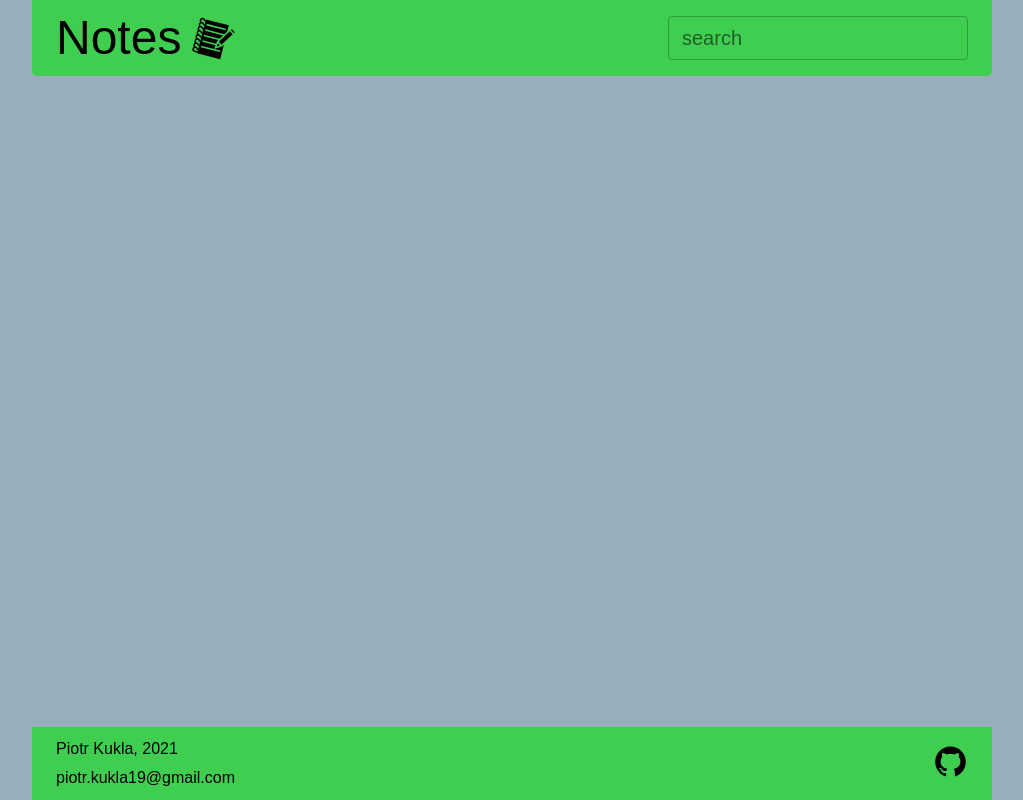
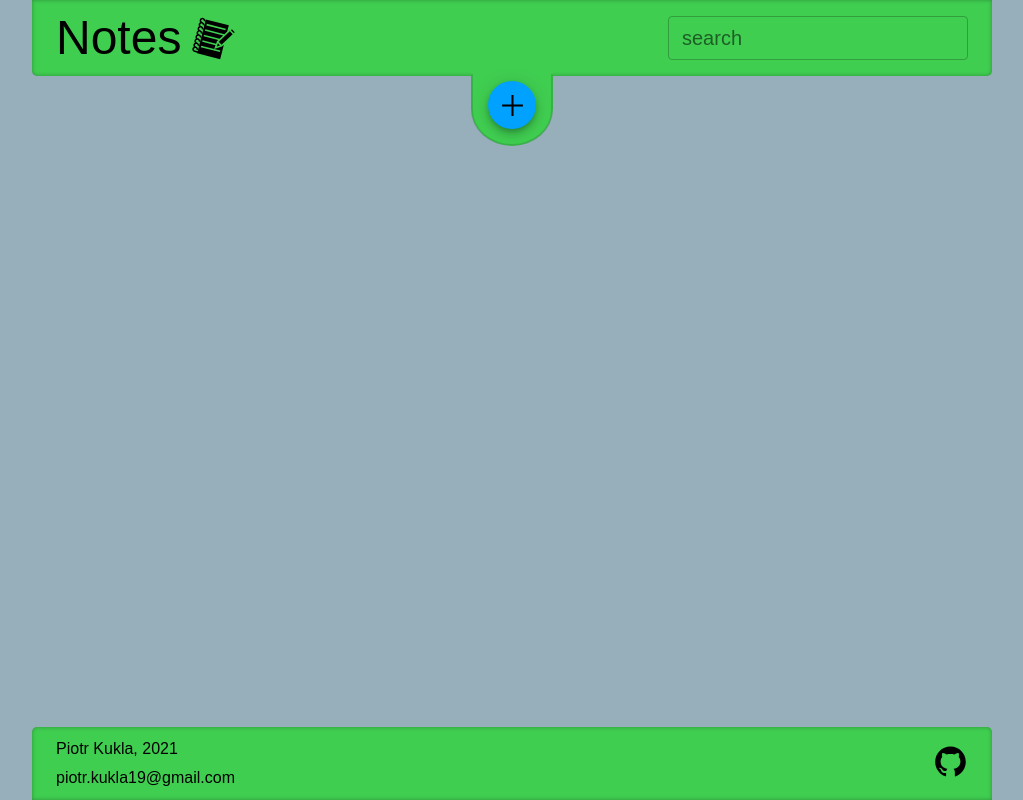
Before and after one commit to piotr-kukla-real/notes-app, a React (Create React App) app: page / in a window 1280 px wide. Shown: the whole page, without its empty margins (128-1151 px from the left). Built offline with nearby package versions, Linux system fonts and the light colour scheme.

Commit message:
Add btn component for add notes open

```diff
--- /dev/null
+++ b/src/components/AddNoteBtn/AddNoteBtnElements.tsx
@@ -0,0 +1,34 @@
+import { Fab } from '@material-ui/core';
+import styled from 'styled-components';
+
+export const BtnContainer = styled.div`
+  position: absolute;
+  top: calc(100% - 6px);
+  left: 50%;
+  transform: translateX(-50%);
+  background: ${({ theme }) => theme.palette.primary.main};
+  border-radius: 0 0 50% 50%;
+`;
+
+export const BtnWrapper = styled.div`
+  margin-top: 4px;
+  padding: 15px;
+  padding-top: 7px;
+  text-align: center;
+  border-radius: 0 0 50% 50%;
+  border: 2px solid hsla(0, 0%, 0%, 0.133);
+  border-top: none;
+`;
+
+export const Btn = styled(Fab)`
+  transition: box-shadow 0.3s;
+
+  &:active {
+    box-shadow: none;
+  }
+
+  svg {
+    width: 25px;
+    height: 25px;
+  }
+`;
--- /dev/null
+++ b/src/components/AddNoteBtn/index.tsx
@@ -0,0 +1,23 @@
+import { GrAdd } from 'react-icons/gr';
+import { useState } from 'react';
+import { BtnContainer, BtnWrapper, Btn } from './AddNoteBtnElements';
+
+const AddNoteBtn: React.FC = () => {
+  const [open, setOpen] = useState(false);
+
+  const handleOpen = () => setOpen(true);
+
+  return (
+    <>
+      <BtnContainer>
+        <BtnWrapper>
+          <Btn onClick={handleOpen}>
+            <GrAdd />
+          </Btn>
+        </BtnWrapper>
+      </BtnContainer>
+    </>
+  );
+};
+
+export default AddNoteBtn;
--- a/src/components/Footer/FooterElements.tsx
+++ b/src/components/Footer/FooterElements.tsx
@@ -8,6 +8,8 @@ export const StyledFooter = styled.footer`
   background: ${({ theme }) => theme.palette.primary.main};
   padding: 10px;
   gap: 15px 30px;
+  border-radius: 5px 5px 0 0;
+  box-shadow: var(--inset-shadow-1);
 
   ${({ theme }) => theme.breakpoints.down('sm')} {
     flex-direction: column;
--- a/src/components/Header/HeaderElements.tsx
+++ b/src/components/Header/HeaderElements.tsx
@@ -10,6 +10,10 @@ export const StyledHeader = styled.header`
   background: ${({ theme }) => theme.palette.primary.main};
   padding: 10px;
   border-radius: 0 0 5px 5px;
+  position: sticky;
+  top: 0px;
+  box-shadow: var(--inset-shadow-1);
+  z-index: 9;
 
   ${({ theme }) => theme.breakpoints.down('sm')} {
     flex-direction: column;
--- a/src/components/Header/index.tsx
+++ b/src/components/Header/index.tsx
@@ -1,3 +1,4 @@
+import AddNoteBtn from 'components/AddNoteBtn';
 import Search from 'components/Search';
 import { Logo, LogoWrapper, PageName, StyledHeader } from './HeaderElements';
 
@@ -10,6 +11,7 @@ const Header: React.FC = () => (
       <Logo className="no-shrink" />
     </LogoWrapper>
     <Search />
+    <AddNoteBtn />
   </StyledHeader>
 );
 
--- a/src/style.tsx
+++ b/src/style.tsx
@@ -3,6 +3,7 @@ import { createGlobalStyle } from 'styled-components';
 const GlobalStyle = createGlobalStyle`
   :root {
     --bg-app: hsl(198, 20%, 66%);
+    --inset-shadow-1: inset 0 0 4px hsla(0, 0%, 0%, 0.3);
   }
 
   * {
@@ -15,6 +16,7 @@ const GlobalStyle = createGlobalStyle`
     font-family: Arial, Helvetica, sans-serif;
     background: var(--bg-app);
     word-wrap: break-word;
+    overflow-y: scroll;
   }
 
   a {
--- a/src/utils/muiTheme.tsx
+++ b/src/utils/muiTheme.tsx
@@ -6,6 +6,10 @@ const muiTheme = createTheme({
       variant: 'outlined',
       color: 'secondary',
       size: 'small',
+    },
+    MuiFab: {
+      color: 'secondary',
+      size: 'medium',
     },
   },
   palette: {
```
